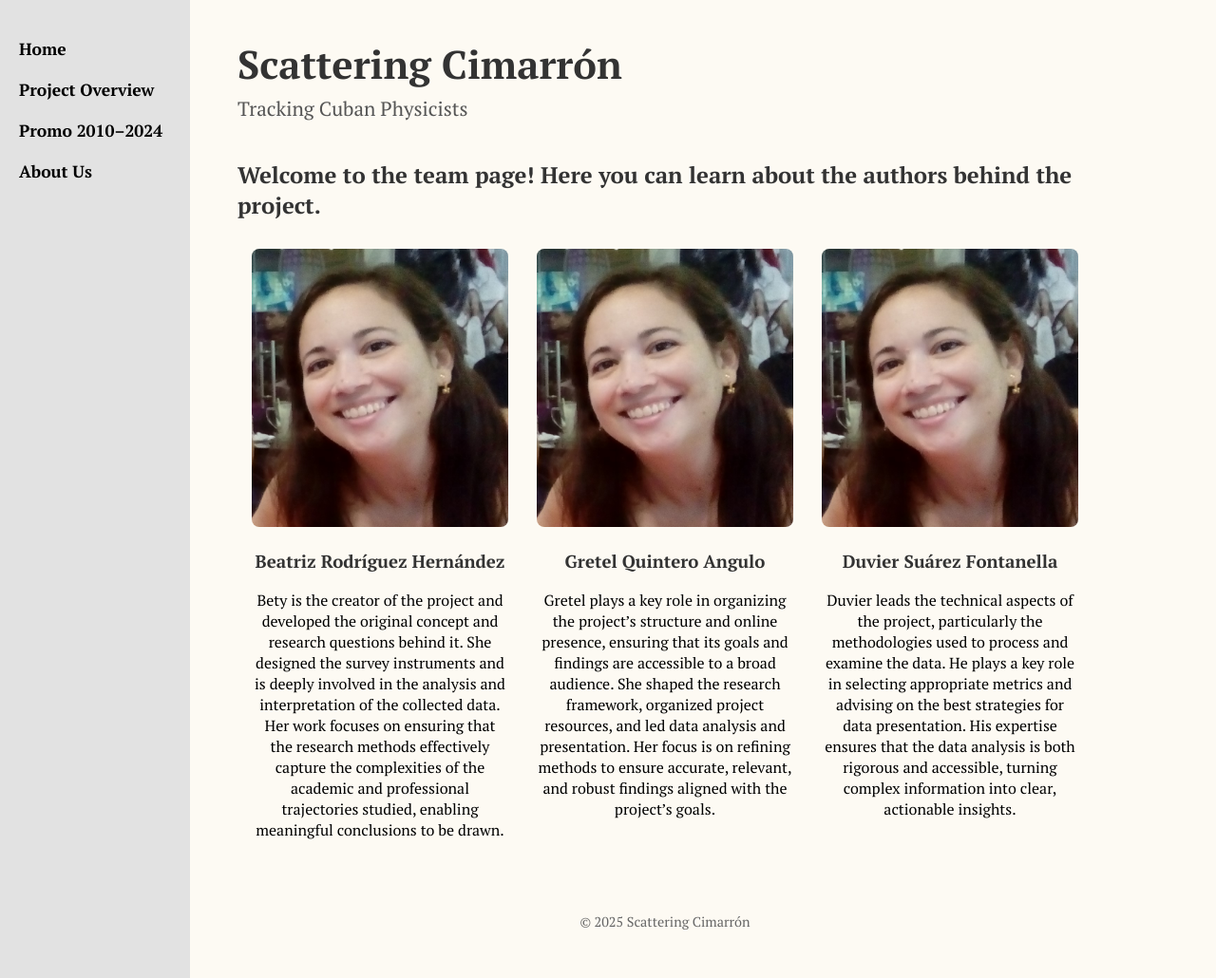
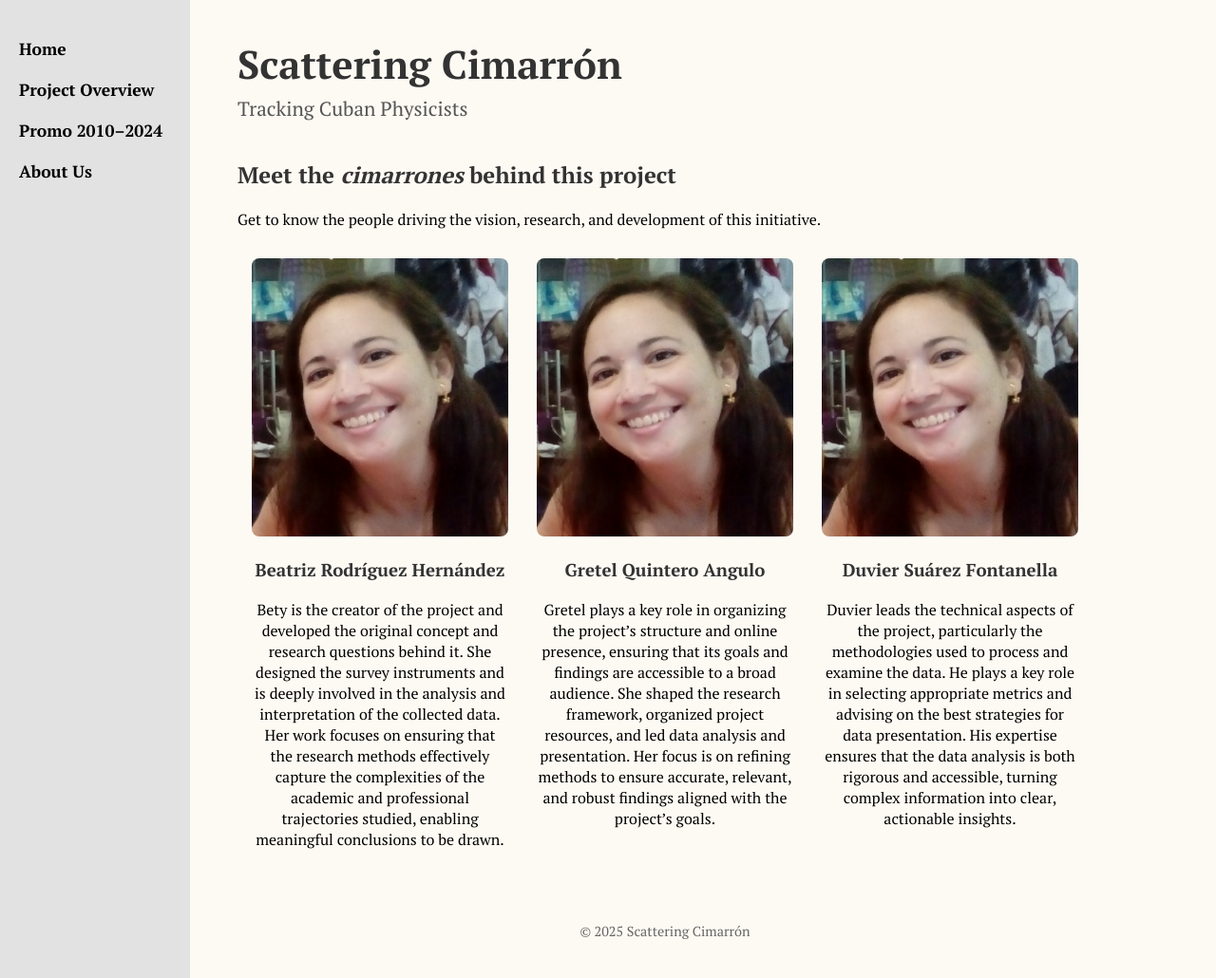
Before and after one commit to Gretica/Tracking_Cuban_Physicists, a Jekyll site: the page built from Aboutus.md, in a window 1280 px wide and 1030 px high. Shown: the whole window at 95% size. Built offline with Jekyll 4.4.1, drawn with Linux system fonts in a browser that asks for light colours.

Commit message:
Update Aboutus.md

```diff
--- a/Aboutus.md
+++ b/Aboutus.md
@@ -4,7 +4,9 @@ title: About us
 permalink: /Aboutus/
 ---
 
-## Welcome to the team page! Here you can learn about the authors behind the project.
+## Meet the *cimarrones* behind this project
+
+Get to know the people driving the vision, research, and development of this initiative.
 
 <div style="display: flex; justify-content: space-around; margin-top: 30px;">
   <div style="text-align: center; width: 30%;">
```
